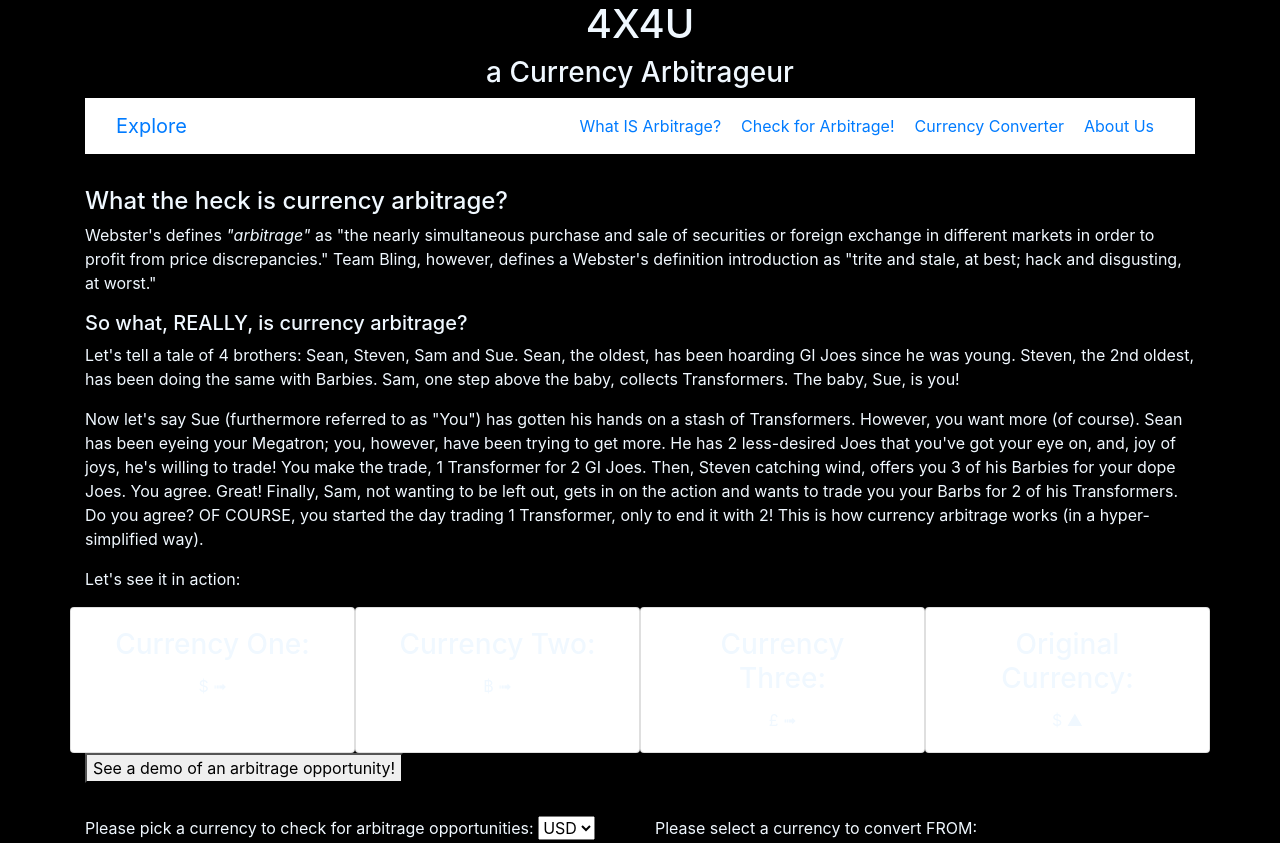
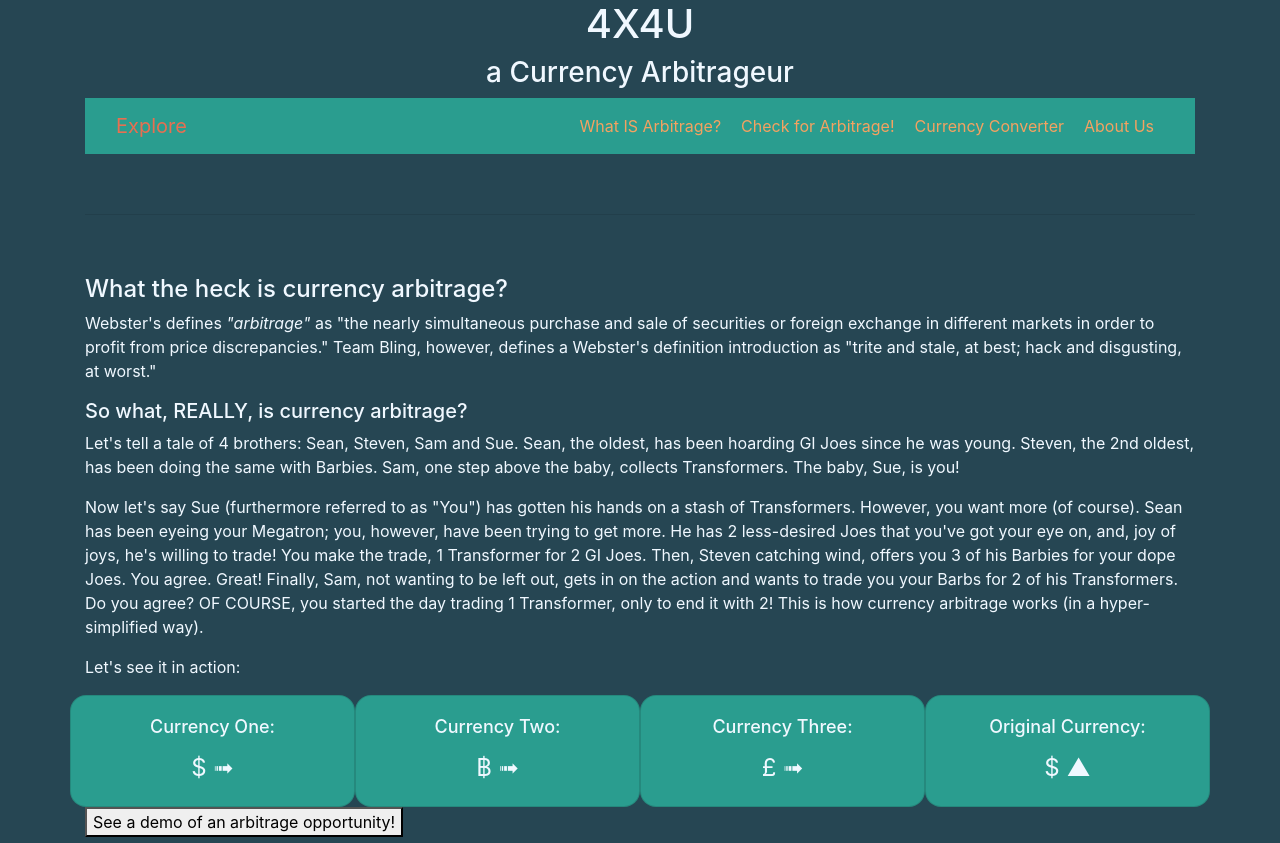
Before and after one commit to MicahOlson/4X4U, a website built with webpack: page src/index.html in a window 1280 px wide. Shown: the top 843 px of the page. Built offline with nearby package versions, Linux system fonts and the light colour scheme.

Commit message:
updated css with color theme
Co-authored-by: Micah L. Olson <76067607+MicahOlson@users.noreply.github.com>
Co-authored-by: Scott O'Neil <scottieoneil@gmail.com>

```diff
--- a/src/css/styles.css
+++ b/src/css/styles.css
@@ -1,7 +1,7 @@
 body {
   margin-bottom: 6000px;
   color:aliceblue;
-  background-color: black;
+  background-color: #264653;
 }
 
 #nav {
@@ -10,17 +10,62 @@ body {
 	position: sticky;
 	top: 0;
   z-index: 1;
+  margin-bottom: 60px;
 }
 
 .navbar {
   color:aliceblue;
+  background-color: #2A9D8F;
+}
+
+.navbar-brand {
+  color: #E76F51;
 }
 
 #header {
   text-align : center;
+  font-size: xx-large;
 }
 
 .nav-item {
   padding-left: 10px;
   padding-right: 10px;
 }
+
+.nav-item a {
+  color: #F4A261;
+  }
+
+  #arbCheck, #convertCurr {
+  text-align: center;
+  }
+
+#wiki, #arbCheck, #convertCurr, #aboutUs {
+margin-top: 60px;
+}
+
+.card {
+  height: fit-content;
+  word-wrap: break-word;
+  width: fixed;
+  vertical-align:middle;
+  background-color: #2A9D8F;
+  border-radius: 1em;
+}
+
+.card-body {
+  justify-content: center;
+  align-content: center;
+  font-size: x-large;
+  height: fit-content;
+  word-wrap: break-word;
+  width: fixed;
+  vertical-align:middle;
+}
+
+.card-title {
+  background-color: #2A9D8F;
+}
+.card-title h3 {
+  font-size: large;
+}
```
